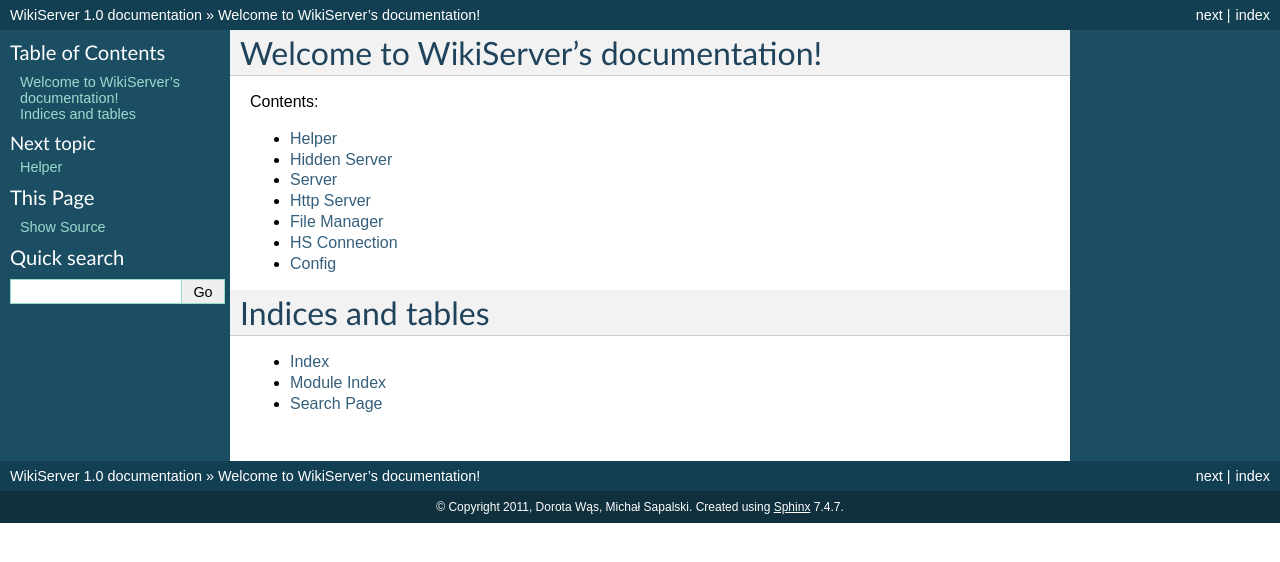
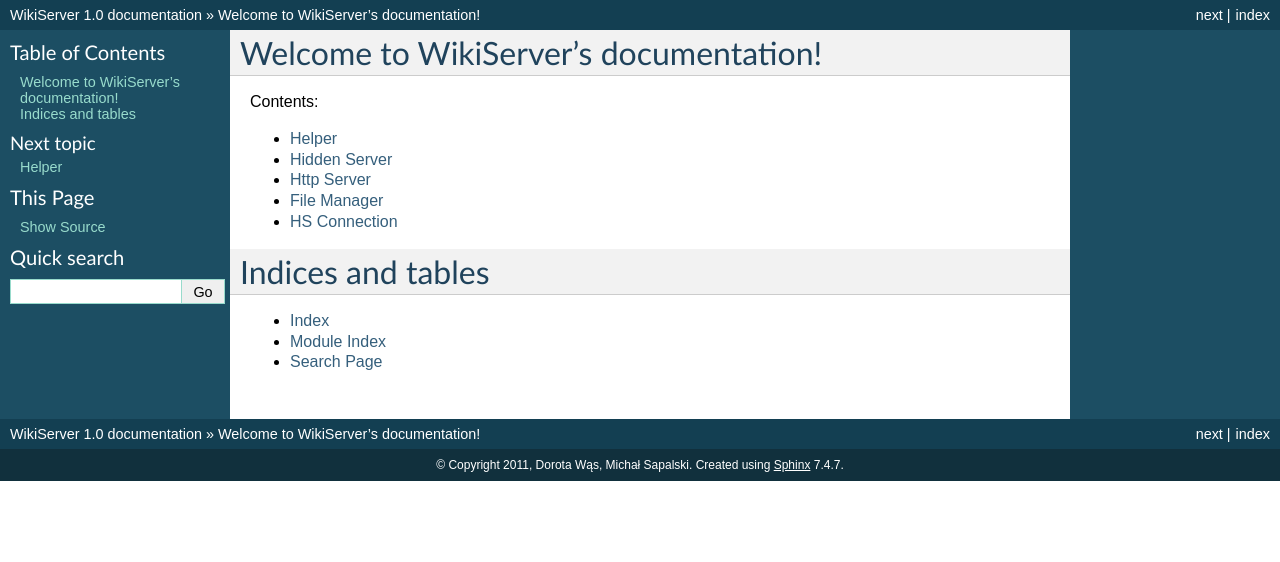
Before and after one commit to sapal/wikiserver, a Sphinx documentation site: the page built from doc/index.rst, in a window 1280 px wide. Shown: the top 562 px of the page. Built offline with Sphinx 7.4.7, drawn with Linux system fonts in a browser that asks for light colours.

Commit message:
HTML dokumentacja poprawiona.

```diff
--- a/doc/helper.rst
+++ b/doc/helper.rst
@@ -12,4 +12,7 @@
     >>> parseData(txt)
     {'response': 'MYNAMEIS', 'username': 'name'}
 
+    >>> helper.formatDate(1295360000)
+    'Tue, 18 Jan 2011 14:13:20 GMT'
+
 ..
--- a/doc/index.rst
+++ b/doc/index.rst
@@ -13,11 +13,9 @@
 
    helper
    hiddenServer
-   server
    httpServer
    fileManager
    hsConnection
-   config
 
 Indices and tables
 ==================
```
